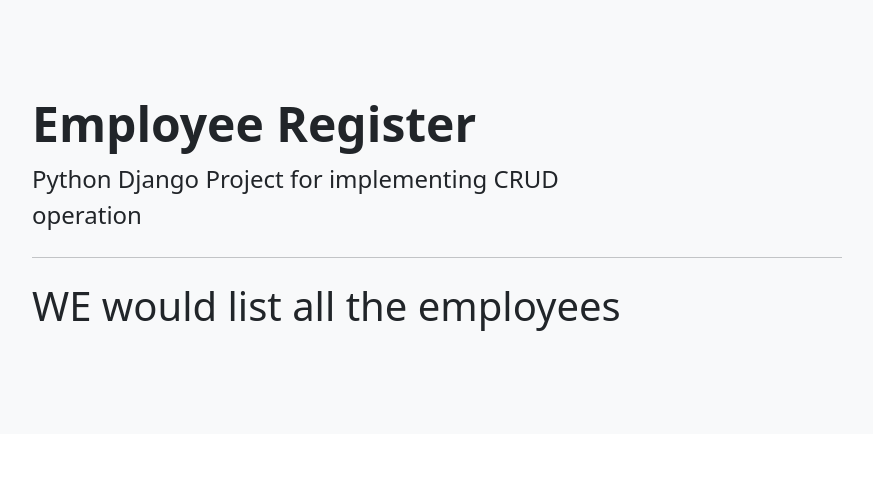
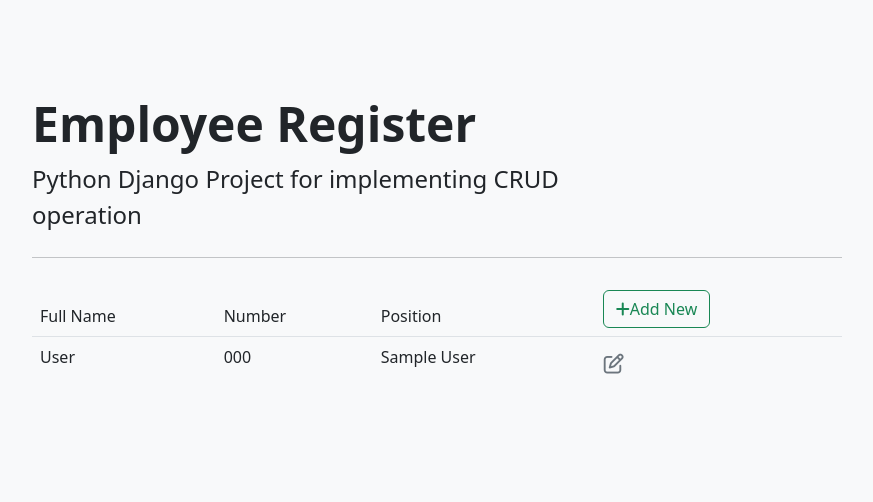
Before and after one commit to TeamKweku/django_CRUD_app, a Django app: page /employee/list/ in a window 1280 px wide. Shown: the part 49-551 px from the top of the page, without its empty margins (203-1076 px from the left). Run offline with Django 4.2, Linux system fonts and the light colour scheme; tables that the repository leaves empty hold one stand-in row (values such as "Sample post"); some libraries are stand-ins or nearby versions.

Commit message:
Creating the employee list and update pages

```diff
--- a/employee_register/admin.py
+++ b/employee_register/admin.py
@@ -3,3 +3,4 @@
 
 # Register your models here.
 admin.site.register(Position)
+admin.site.register(Employee)
--- a/employee_register/templates/employee_register/employee_list.html
+++ b/employee_register/templates/employee_register/employee_list.html
@@ -1,5 +1,30 @@
 {% extends 'employee_register/base.html' %}
 
 {% block content %}
-    <h1>WE would list all the employees</h1>
+    <table class="table table-borderless">
+        <thead class="border-bottom font-weight-bold">
+            <tr>
+                <td>Full Name</td>
+                <td>Number</td>
+                <td>Position</td>
+                <td><a href="{% url 'employee-form' %}" class="btn btn-outline-success">
+                    <i class="fas fa-plus"></i>Add New
+                </a></td>
+            </tr>
+        </thead>
+        <tbody>
+            {% for employee in employee_list %}
+                <tr>
+                    <td>{{employee.fullname}}</td>
+                    <td>{{employee.mobile}}</td>
+                    <td>{{employee.position}}</td>
+                    <td>
+                        <a href="{% url 'employee-update' employee.id %}" class="btn text-secondary px-0">
+                            <i class="far fa-edit fa-lg"></i>
+                        </a>
+                    </td>
+                </tr>
+            {% endfor %}
+        </tbody>
+    </table>
 {% endblock %}
--- a/employee_register/urls.py
+++ b/employee_register/urls.py
@@ -1,7 +1,10 @@
+from unicodedata import name
 from django.urls import path
 from . import views
 
 urlpatterns = [
     path('', views.employee_form, name='employee-form'),
+    path('<int:id>/', views.employee_form, name='employee-update'),
+
     path('list/', views.employee_list, name='employee-list'),
 ]
--- a/employee_register/views.py
+++ b/employee_register/views.py
@@ -1,23 +1,44 @@
 from multiprocessing import context
-from django.shortcuts import render
+from django.shortcuts import redirect, render
 
 from .forms import EmployeeForm
+from .models import Employee
 
 # Create your views here.
 # View function for listing all employee
 def employee_list(request):
-    context = {}
+    employee_list = Employee.objects.all()
+    context = {
+        'employee_list': employee_list,
+    }
     return render(request, 'employee_register/employee_list.html', context)
 
 
 # Function for updating and inserting employees
-def employee_form(request):
-    form = EmployeeForm()
+def employee_form(request, id=0 ):
+    if request.method == 'GET':
+        if id == 0:
+            form = EmployeeForm()
+        else:
+            employee = Employee.objects.get(pk=id)
+            form = form = EmployeeForm(instance=employee)
 
-    context = {
-        'form': form,
-    }
-    return render(request, 'employee_register/employee_form.html', context)
+        context = {
+            'form': form,
+        }
+        return render(request, 'employee_register/employee_form.html', context)
+    else:
+        # if ID is zero meaning its an insert operation
+        if id == 0:
+            form = EmployeeForm(request.POST)
+
+        else:
+            employee = Employee.objects.get(pk=id)
+            form = EmployeeForm(request.POST, instance = employee)
+            if form.is_valid():
+                form.save()
+
+        return redirect('employee-list')
 
 
 #Functino for deleting an employee
```
Also changed, not shown: employee_register/templates/employee_register/employee_form.html (+10 -1 lines).
